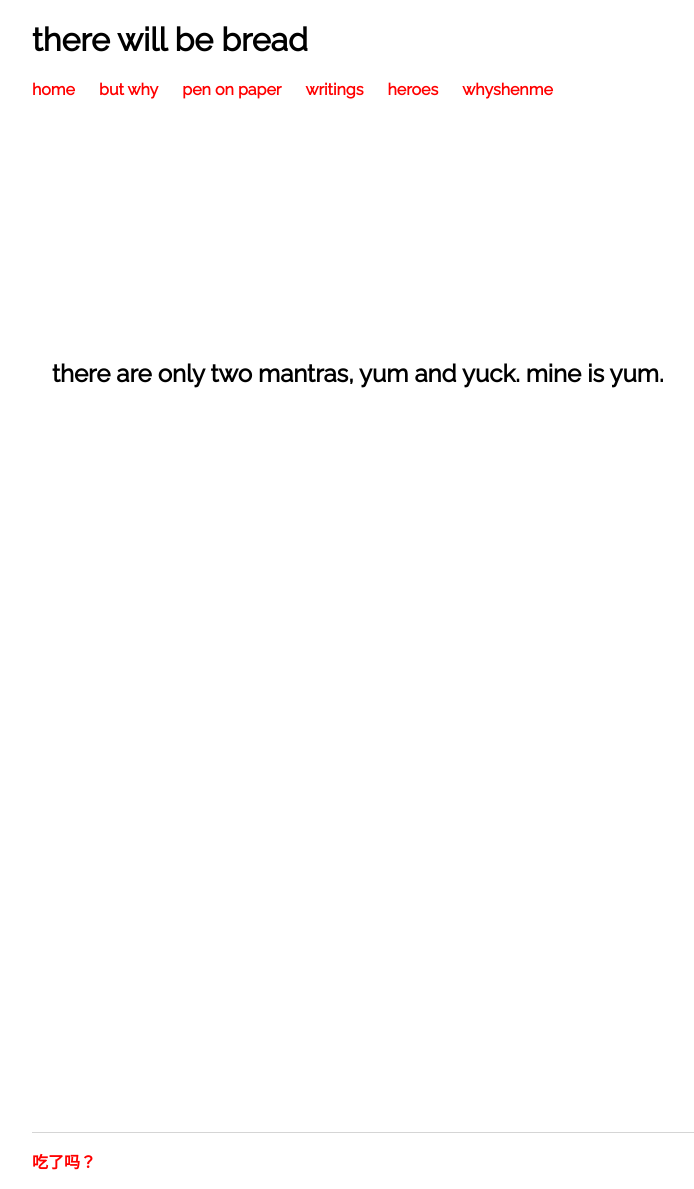
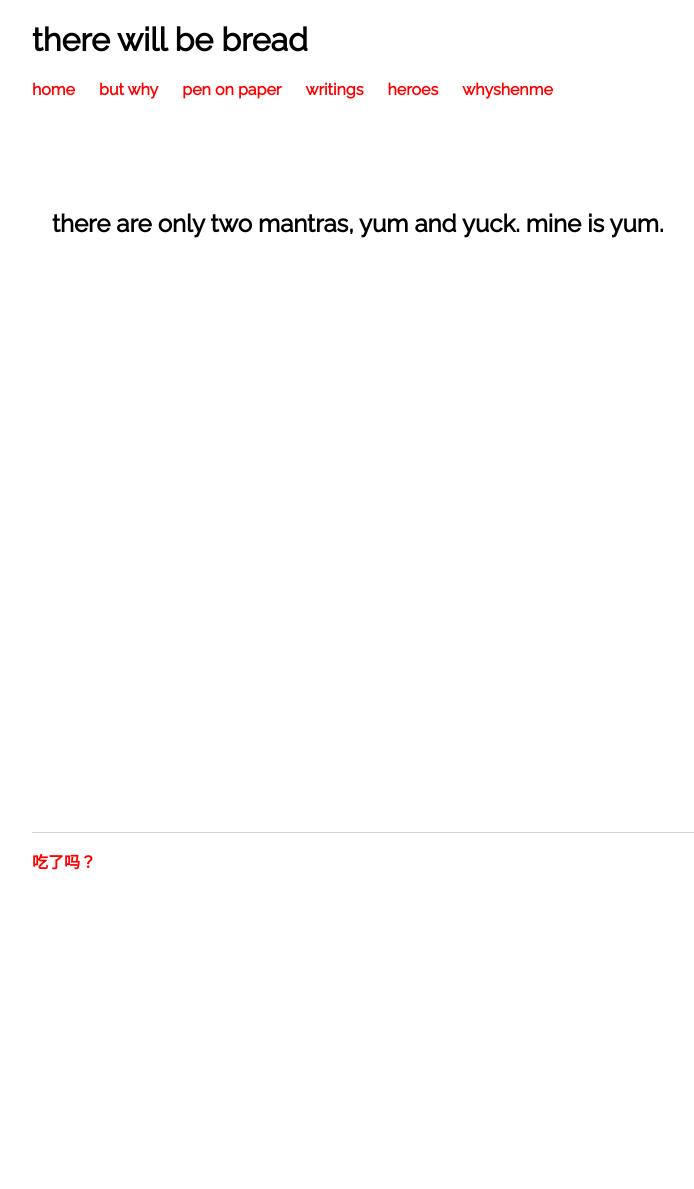
Before and after one commit to c1ndygao/cindygao.com, a Jekyll site: the page built from index.html, in a window 1280 px wide. Shown: the whole page, without its empty margins (208-902 px from the left). Built offline with Jekyll 4.4.1, drawn with Linux system fonts in a browser that asks for light colours; a script that is not in the unit is left out; after the commit the page ends 900 px from its top, so only the background shows below that.

Commit message:
Update index.html

```diff
--- a/index.html
+++ b/index.html
@@ -8,7 +8,7 @@ title: test
 </head>
 
 <div class="blurb">
-	<h3 style="padding: 200px 20px">there are only two mantras, yum and yuck. mine is yum.</h3>
+	<h3 style="padding: 50px 20px">there are only two mantras, yum and yuck. mine is yum.</h3>
 
 <div class="taggbox-container" style="width:50%;height:500px;overflow: auto;-webkit-overflow-scrolling:touch;"><script async src="//taggbox.com/socialwalls/ose/script/embed.min.js" type="text/javascript"></script><div class="taggbox-socialwall" data-wall-id="c1ndygao">  </div></div>
 </div><!-- /.blurb -->
```
Also changed, not shown: other parts of index.html (+1 -1 lines).
